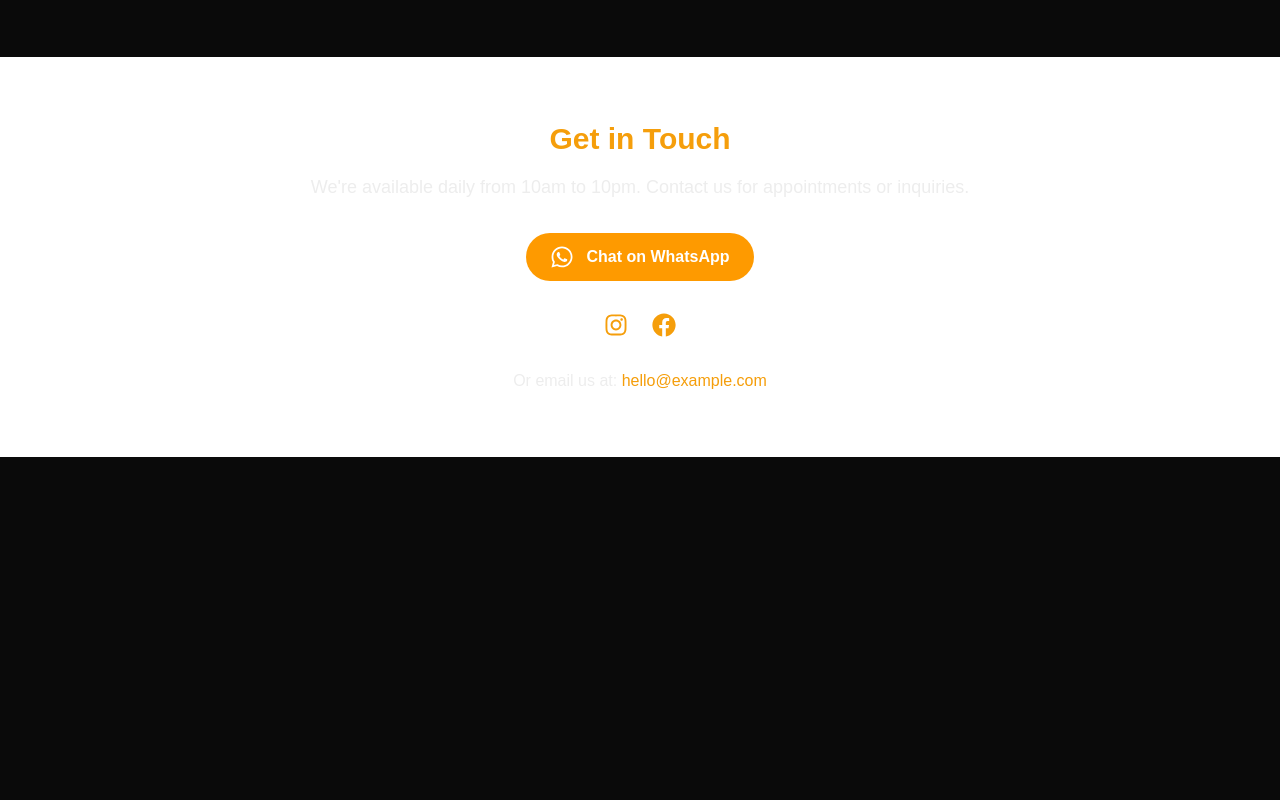
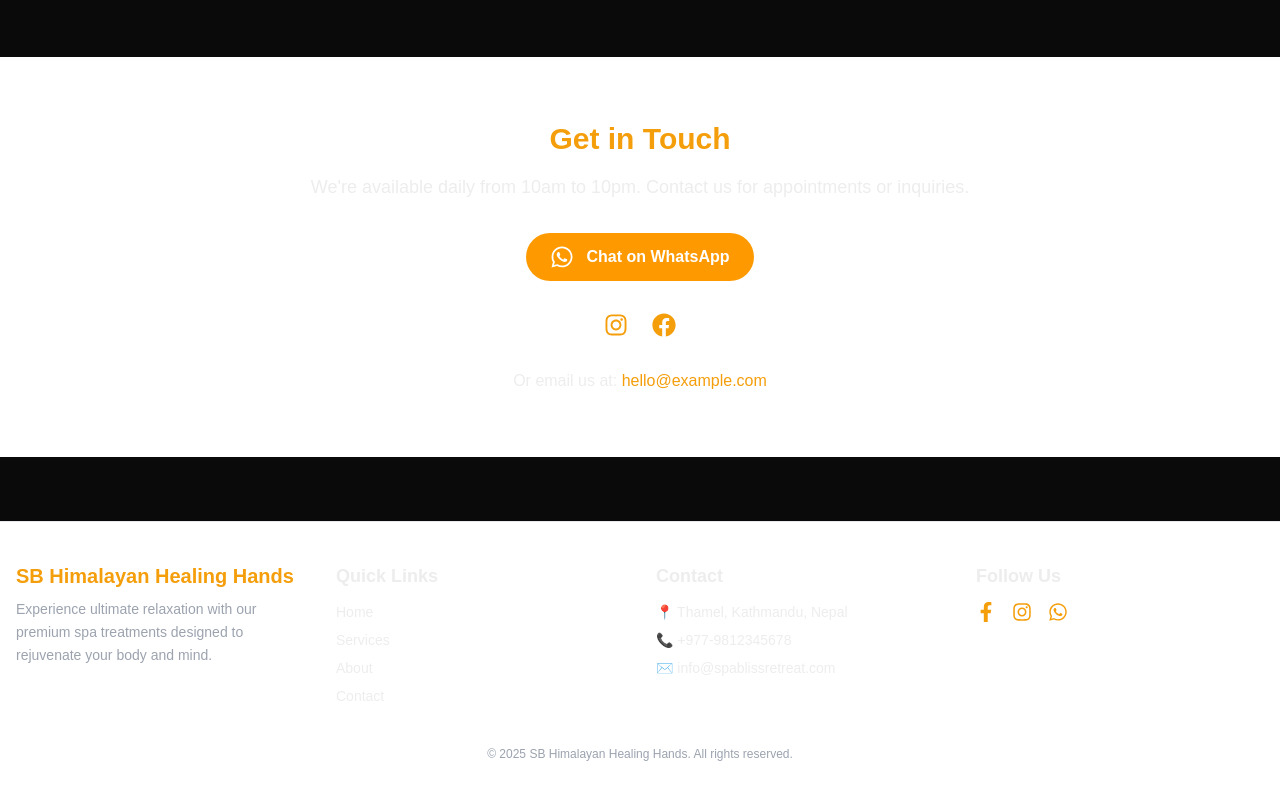
Before and after one commit to alizhshrestha/spa-website, a Next.js app: page / in a window 1280 px wide. Shown: the part 2615-3415 px from the top of the page. Before the commit the page ends 3072 px from the top, so only its background shows below. Built offline with nearby package versions, Linux system fonts and the light colour scheme.

Commit message:
feat: added footer to the page

```diff
--- a/src/app/contact/page.tsx
+++ b/src/app/contact/page.tsx
@@ -1,5 +1,6 @@
 'use client'
 
+import { facebookLink, instagramLink, whatsappLink } from "@/constants/contact";
 import Link from "next/link";
 import { useState } from "react"
 import { FaFacebook, FaInstagram, FaWhatsapp } from "react-icons/fa";
@@ -95,7 +96,7 @@ export default function ContactPage() {
             {/* Social & WhatsApp */}
             <div className="mt-12 text-center space-y-4">
                 <Link
-                    href="https://wa.me/971501234567"
+                    href={whatsappLink}
                     target="_blank"
                     rel="noopener noreferrer"
                     className="inline-flex items-center gap-3 px-6 py-3 bg-amber-500 text-white font-bold rounded-full hover:bg-amber-600 transition-colors"
@@ -105,7 +106,7 @@ export default function ContactPage() {
                 </Link>
                 <div className="flex justify-center gap-6 text-2xl mt-6 text-[var(--color-primary)]">
                     <Link
-                        href="https://www.instagram.com/YOUR_INSTAGRAM"
+                        href={instagramLink}
                         target="_blank"
                         rel="noopener noreferrer"
                         aria-label="Instagram"
@@ -114,7 +115,7 @@ export default function ContactPage() {
                         <FaInstagram />
                     </Link>
                     <Link
-                        href="https://www.facebook.com/YOUR_FACEBOOK"
+                        href={facebookLink}
                         target="_blank"
                         rel="noopener noreferrer"
                         aria-label="Facebook"
--- a/src/app/layout.tsx
+++ b/src/app/layout.tsx
@@ -3,6 +3,7 @@ import { Geist, Geist_Mono } from "next/font/google";
 import "./globals.css";
 import NavBar from "@/components/sections/NavBar";
 import WhatsAppWidget from "@/components/widget/WhatsAppWidget";
+import Footer from "@/components/sections/Footer";
 
 const geistSans = Geist({
   variable: "--font-geist-sans",
@@ -31,6 +32,7 @@ export default function RootLayout({
       >
         <NavBar />
         {children}
+        <Footer />
         <WhatsAppWidget />
       </body>
     </html>
--- a/src/components/sections/ContactSection.tsx
+++ b/src/components/sections/ContactSection.tsx
@@ -1,5 +1,6 @@
 'use client'
 
+import { facebookLink, instagramLink, whatsappLink } from "@/constants/contact"
 import Link from "next/link"
 import { FaFacebook, FaInstagram, FaWhatsapp } from "react-icons/fa"
 
@@ -14,7 +15,7 @@ export default function ContactSection() {
             {/* WhatsApp Button */}
             <div className="mb-8">
                 <Link
-                    href='https://wa.me/971501234567'
+                    href={whatsappLink}
                     target="_blank"
                     rel="noopener noreferrer"
                     className="inline-flex items-center gap-3 px-6 py-3 bg-amber-500 text-white font-bold rounded-full hover:bg-amber-600 transition-colors"
@@ -27,20 +28,20 @@ export default function ContactSection() {
             {/* Social Links */}
             <div className="flex justify-center gap-6 text-2xl text-[var(--color-primary)]">
                 <Link
-                    href="https://www.instagram.com/himalayanhealinghands"
+                    href={instagramLink}
                     target="_blank"
                     rel="noopener noreferrer"
                     aria-label="Instagram"
-                    className="hover:text-amber-500 transition-colors"
+                    className="hover:text-[var(--color-accent)] transition-colors"
                 >
                     <FaInstagram />
                 </Link>
                 <Link
-                    href="https://www.facebook.com/YOUR_FACEBOOK"
+                    href={facebookLink}
                     target="_blank"
                     rel="noopener noreferrer"
                     aria-label="Facebook"
-                    className="hover:text-amber-500 transition-colors"
+                    className="hover:text-[var(--color-accent)] transition-colors"
                 >
                     <FaFacebook />
                 </Link>
@@ -49,12 +50,12 @@ export default function ContactSection() {
             {/* Email */}
             <p className="mt-8 text-[var(--color-foreground)]">
                 Or email us at:{' '}
-                <a
+                <Link
                     href="mailto:hello@example.com"
-                    className="text-[var(--color-primary)] font-medium hover:underline"
+                    className="text-[var(--color-primary)] font-medium hover:text-[var(--color-accent)] hover:underline "
                 >
                     hello@example.com
-                </a>
+                </Link>
             </p>
         </section>
     )
--- /dev/null
+++ b/src/components/sections/Footer.tsx
@@ -0,0 +1,61 @@
+'use client';
+
+import { facebookLink, instagramLink, whatsappLink } from "@/constants/contact";
+import Link from "next/link";
+import { FaFacebookF, FaInstagram, FaWhatsapp } from "react-icons/fa";
+
+export default function Footer() {
+    return (
+        <footer className="bg-[var(--color-surface)] border-t border-gray-200 text-[var(--color-foreground)] py-10 mt-16">
+            <div className="container mx-auto px-4 grid grid-cols-1 md:grid-cols-4 gap-8">
+                {/* Brand */}
+                <div>
+                    <h2 className="text-xl font-bold text-[var(--color-primary)] mb-2">SB Himalayan Healing Hands</h2>
+                    <p className="text-sm text-[var(--color-muted)] leading-relaxed">
+                        Experience ultimate relaxation with our premium spa treatments designed to rejuvenate your body and mind.
+                    </p>
+                </div>
+
+                {/* Quick Links */}
+                <div>
+                    <h3 className="text-lg font-semibold mb-3">Quick Links</h3>
+                    <ul className="space-y-2 text-sm">
+                        <li><Link href="/" className="hover:text-[var(--color-primary)]">Home</Link></li>
+                        <li><Link href="/services" className="hover:text-[var(--color-primary)]">Services</Link></li>
+                        <li><Link href="/about" className="hover:text-[var(--color-primary)]">About</Link></li>
+                        <li><Link href="/contact" className="hover:text-[var(--color-primary)]">Contact</Link></li>
+                    </ul>
+                </div>
+
+                {/* Contact */}
+                <div>
+                    <h3 className="text-lg font-semibold mb-3">Contact</h3>
+                    <p className="text-sm mb-2">📍 Thamel, Kathmandu, Nepal</p>
+                    <p className="text-sm mb-2">📞 +977-9812345678</p>
+                    <p className="text-sm">✉️ info@spablissretreat.com</p>
+                </div>
+
+                {/* Social */}
+                <div>
+                    <h3 className="text-lg font-semibold mb-3">Follow Us</h3>
+                    <div className="flex space-x-4">
+                        <Link href={facebookLink} target="_blank" rel="noopener noreferrer" className="text-[var(--color-primary)] hover:text-[var(--color-accent)] text-xl">
+                            <FaFacebookF />
+                        </Link>
+                        <Link href={instagramLink} target="_blank" rel="noopener noreferrer" className="text-[var(--color-primary)] hover:text-[var(--color-accent)] text-xl">
+                            <FaInstagram />
+                        </Link>
+                        <Link href={whatsappLink} target="_blank" rel="noopener noreferrer" className="text-[var(--color-primary)] hover:text-[var(--color-accent)] text-xl">
+                            <FaWhatsapp />
+                        </Link>
+                    </div>
+                </div>
+            </div>
+
+            {/* Bottom copyright */}
+            <div className="text-center text-xs text-[var(--color-muted)] mt-10">
+                &copy; {new Date().getFullYear()} SB Himalayan Healing Hands. All rights reserved.
+            </div>
+        </footer>
+    )
+}
--- a/src/constants/contact.ts
+++ b/src/constants/contact.ts
@@ -1 +1,5 @@
 export const whatsappNumber : string = '9779840268792';
+
+export const whatsappLink : string = 'https://wa.me/9779840268792';
+export const instagramLink : string = 'https://www.instagram.com/himalayanhealinghands';
+export const facebookLink : string = 'https://www.instagram.com/himalayanhealinghands';
```
